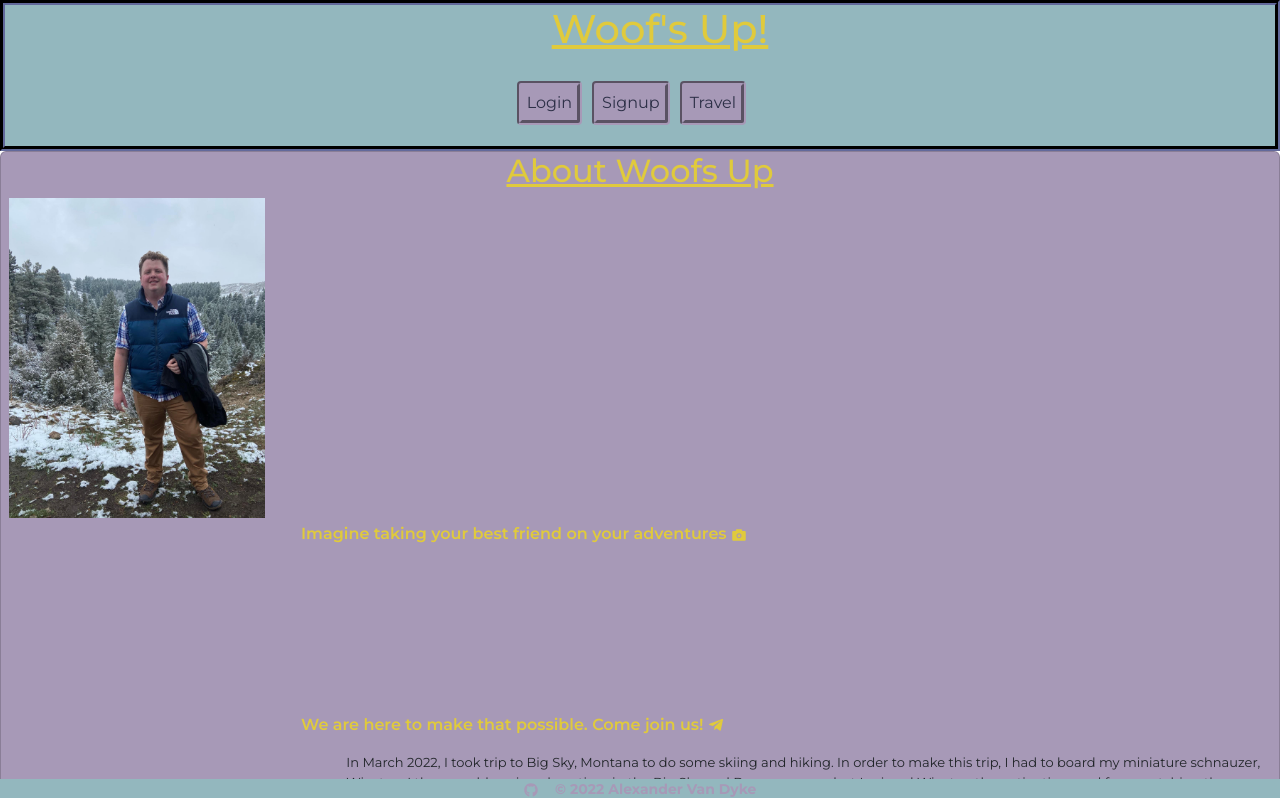
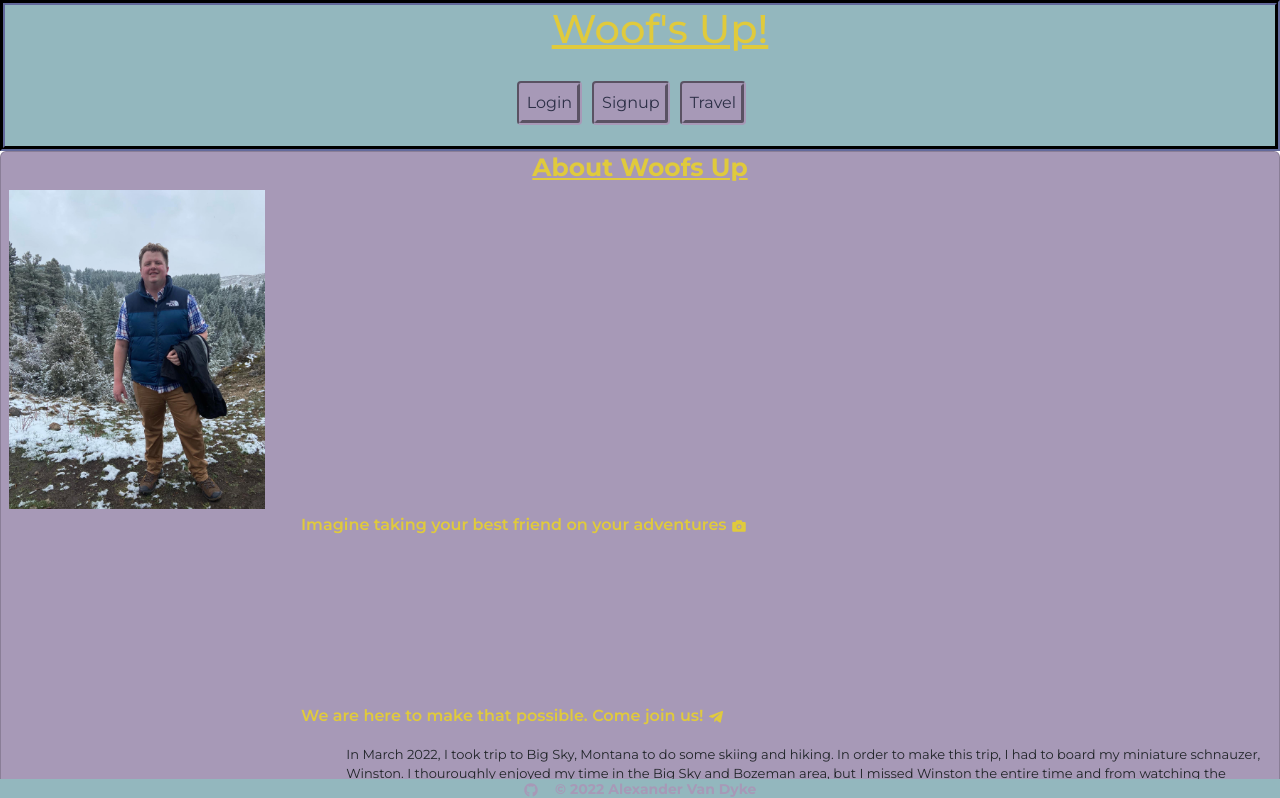
Before and after one commit to AlexandertheGreat491/Woofs_Up, a React (Create React App) app: page / in a window 1280 px wide. Shown: the top 798 px of the page. Built offline with nearby package versions, Linux system fonts and the light colour scheme.

Commit message:
changed font-size & font-weight for header

```diff
--- a/src/index.css
+++ b/src/index.css
@@ -43,6 +43,8 @@ code {
 
 #up {
   text-decoration: underline;
+  font-size: 1.5625em;
+  font-weight: 700;
 }
 
 #bio {
```
